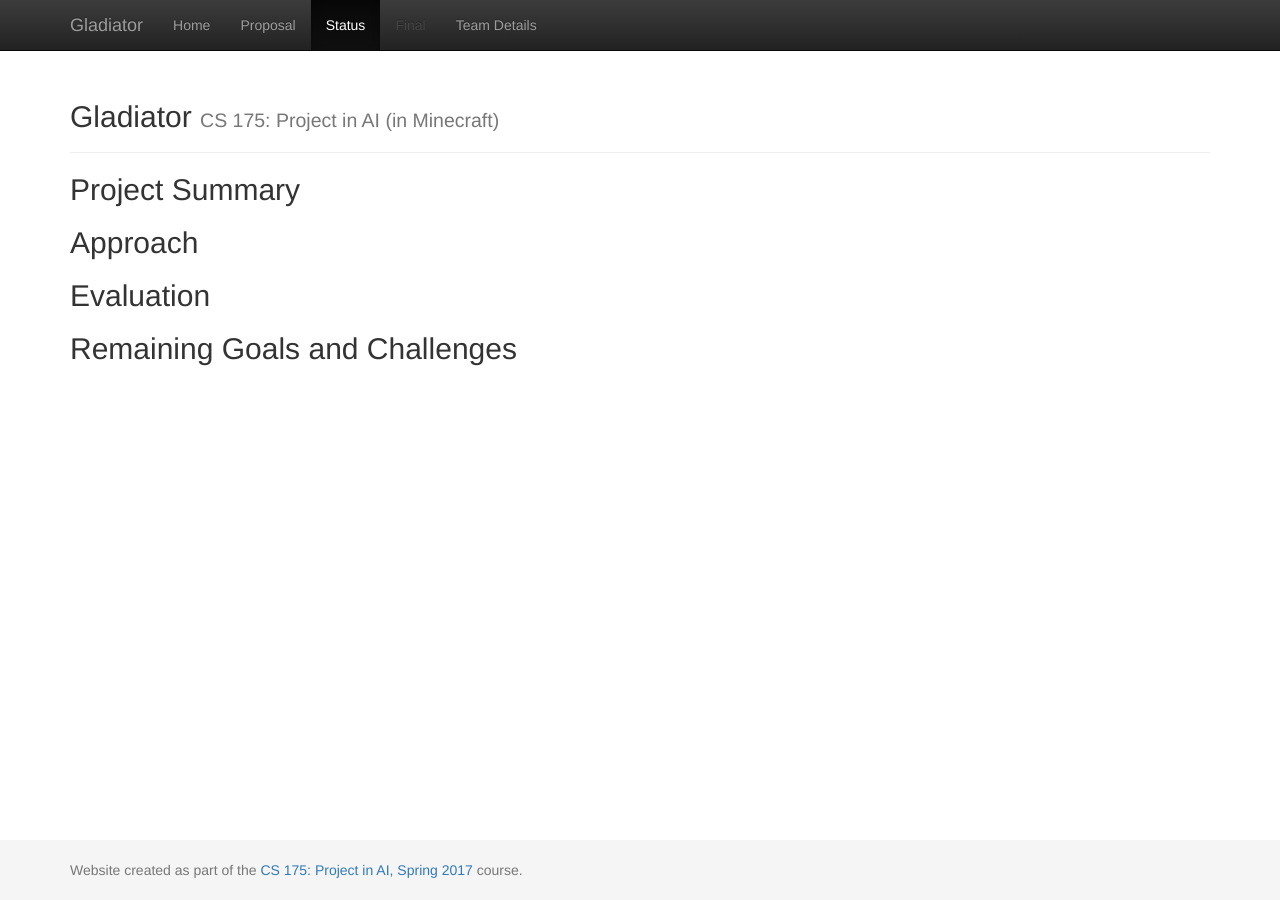
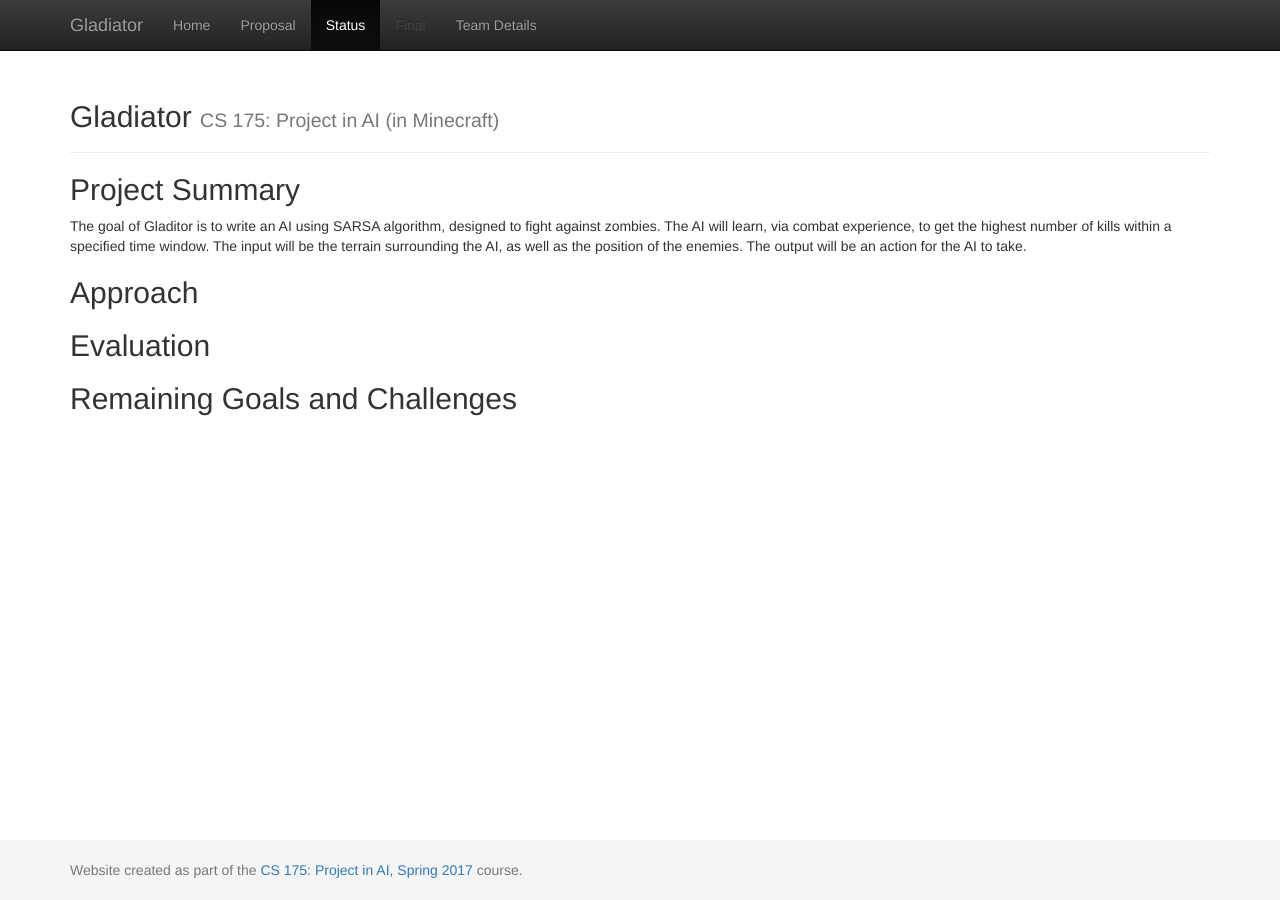
Before and after one commit to keiki83/CS175_Project_AI, a Jekyll site: the page built from docs/status.md, in a window 1280 px wide. Built offline with Jekyll 4.4.1, drawn with Linux system fonts in a browser that asks for light colours.

Commit message:
Update status.md

```diff
--- a/docs/status.md
+++ b/docs/status.md
@@ -6,6 +6,7 @@
 ## Project Summary
 <!--- things may have changed since proposal (even if they haven’t), write a short
 paragraph summarizing the goals of the project (updated/improved version from the proposal). --->
+The goal of Gladitor is to write an AI using SARSA algorithm, designed to fight against zombies. The AI will learn, via combat experience, to get the highest number of kills within a specified time window. The input will be the terrain surrounding the AI, as well as the position of the enemies. The output will be an action for the AI to take.
 
 ## Approach
 <!--- Give a detailed description of your approach, in a few paragraphs. You should summarize the
@@ -17,12 +18,14 @@
 as I provided in the writeup for the first assignment (available here: http://sameersingh.org/courses/
 aiproj/sp17/assignments.html#assignment1). I recommend at least 2-3 paragraphs. --->
 
+
 ## Evaluation
 <!--- An important aspect of your project, as we mentioned in the beginning, is evaluating your
 project. Be clear and precise about describing the evaluation setup, for both quantitative and qualitative
 results. Present the results to convince the reader that you have a working implementation. Use plots, charts,
 tables, screenshots, figures, etc. as needed. I expect you will need at least a few paragraphs to describe each
 type of evaluation that you perform. --->
+
 
 ## Remaining Goals and Challenges
 <!--- In a few paragraphs, describe your goals for the next 2-3 weeks, when
```
